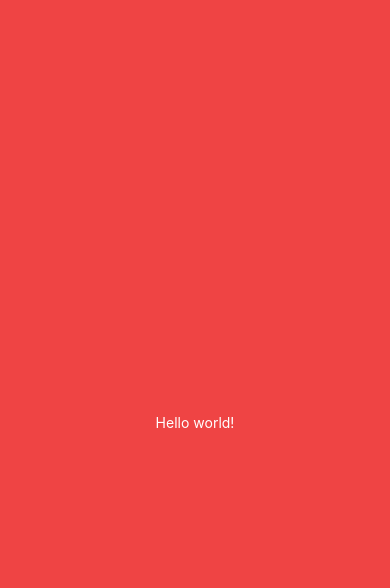
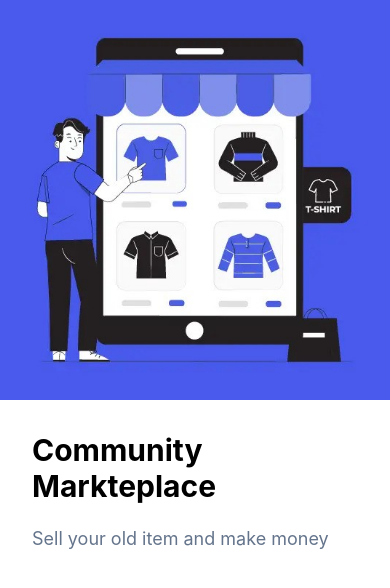
Before and after one commit to Dihan141/React-Naive-Marketplace-App, a React Native app: screen / in a window 390 px wide. Shown: the top 588 px of the page. Built offline with nearby package versions, Linux system fonts and the light colour scheme.

Commit message:
Starting page added

```diff
--- a/App.js
+++ b/App.js
@@ -1,11 +1,17 @@
 import { StatusBar } from 'expo-status-bar';
-import { StyleSheet, Text, View } from 'react-native';
+import { Text, View, Image } from 'react-native';
+import LoginScreen from './Apps/Screens/LoginScreen';
 
 export default function App() {
   return (
-    <View className="flex-1 items-center justify-center bg-red-500">
-      <Text className="text-white">Hello world!</Text>
-      <StatusBar style="auto" />
+    <View className="flex-1 bg-white">
+      <Image source={require('./assets/Images/starting-page.jpg')}
+        className="w-full h-[400px]"
+      />
+      <View className="p-8">
+        <Text className="font-bold text-[30px]">Community Markteplace</Text>
+        <Text className="text-slate-500 mt-6 text-[18px]">Sell your old item and make money</Text>
+      </View>
     </View>
   );
 }
--- /dev/null
+++ b/Apps/Screens/LoginScreen.jsx
@@ -0,0 +1,10 @@
+import { View, Text } from 'react-native'
+import React from 'react'
+
+export default function LoginScreen() {
+  return (
+    <View>
+      <Text>LoginScreen</Text>
+    </View>
+  )
+}
```
Also changed, not shown: assets/Images/starting-page.jpg (added).
